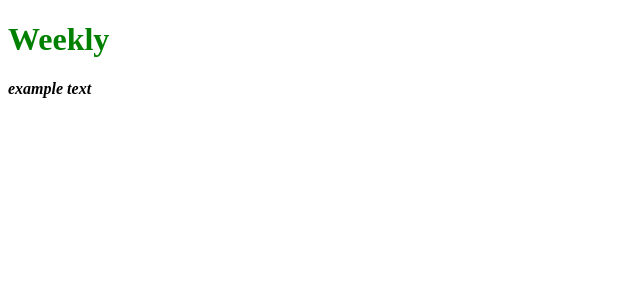
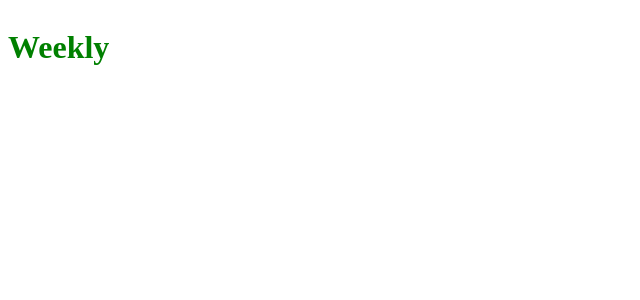
Before and after one commit to camward/React-Weekly, a React app: page / in a window 1280 px wide. Shown: the top 300 px of the page, without its empty margins (0-640 px from the left). Built offline with nearby package versions, Linux system fonts and the light colour scheme.

Commit message:
HOC Layout

```diff
--- a/src/components/app.jsx
+++ b/src/components/app.jsx
@@ -1,12 +1,12 @@
 import React, { Component } from 'react';
+import Layout from '../hoc/layout/layout';
 
 class App extends Component {
   render() {
     return (
-      <div>
+      <Layout>
         <h1>Weekly</h1>
-        <p>example text</p>
-      </div>
+      </Layout>
     );
   }
 }
--- /dev/null
+++ b/src/hoc/layout/layout.jsx
@@ -0,0 +1,16 @@
+import React, {Component} from 'react'
+import './layout.scss'
+
+class Layout extends Component {
+    render() {
+        return (
+            <div className="layout">
+                <div className="layout_content">
+                    { this.props.children }
+                </div>
+            </div>
+        )
+    }
+}
+
+export default Layout
--- /dev/null
+++ b/src/hoc/layout/layout.scss
@@ -0,0 +1,11 @@
+.layout {
+  height: 100vh;
+  display: flex;
+  flex-direction: column;
+
+  &_content {
+    display: flex;
+    flex-direction: column;
+    flex-grow: 1;
+  }
+}
```
